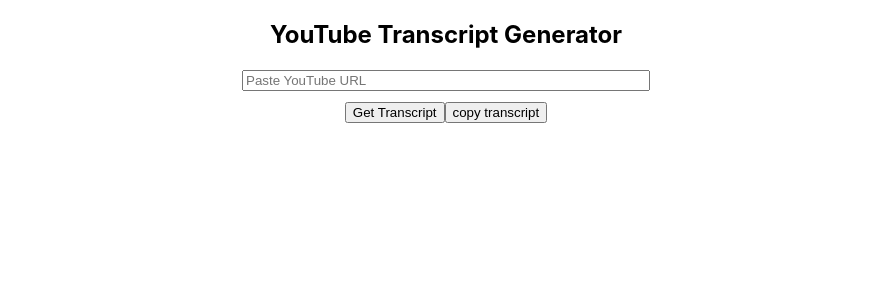
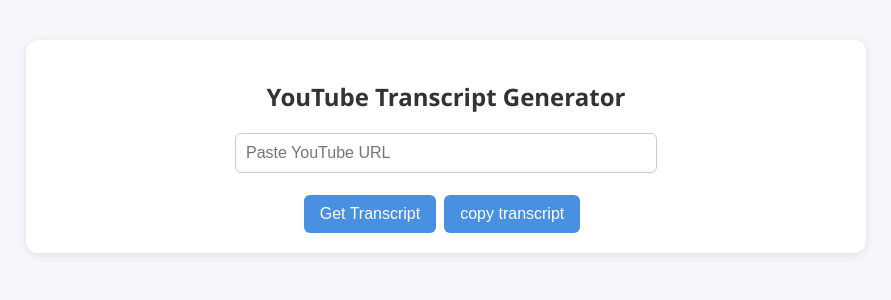
Before and after one commit to mihaimaxim/eco-app, a React (Create React App) app in the folder frontend/: page / in a window 1280 px wide. Shown: the top 300 px of the page, without its empty margins (194-1085 px from the left). Built offline with nearby package versions, Linux system fonts and the light colour scheme.

Commit message:
app styled up

```diff
--- a/frontend/src/App.js
+++ b/frontend/src/App.js
@@ -39,7 +39,7 @@
       <br />
       <button onClick={fetchTranscript}>Get Transcript</button>
       {error && <p style={{ color: "red" }}>{error}</p>}
-      {transcript && <textarea rows={45} value={transcript} readOnly />}
+      {transcript && <textarea rows={30} value={transcript} readOnly />}
       <button onClick={() => navigator.clipboard.writeText(transcript)}>
         copy transcript
       </button>
--- a/frontend/src/index.css
+++ b/frontend/src/index.css
@@ -1,17 +1,66 @@
 body {
+  font-family: 'Segoe UI', Tahoma, Geneva, Verdana, sans-serif;
+  background-color: #f5f7fa;
   margin: 0;
-  font-family: -apple-system, BlinkMacSystemFont, 'Segoe UI', 'Roboto', 'Oxygen',
-    'Ubuntu', 'Cantarell', 'Fira Sans', 'Droid Sans', 'Helvetica Neue',
-    sans-serif;
-  -webkit-font-smoothing: antialiased;
-  -moz-osx-font-smoothing: grayscale;
+  padding: 0;
 }
 
-code {
-  font-family: source-code-pro, Menlo, Monaco, Consolas, 'Courier New',
-    monospace;
+.App {
+  max-width: 800px;
+  margin: 40px auto;
+  padding: 20px;
+  background: #ffffff;
+  border-radius: 12px;
+  box-shadow: 0 2px 8px rgba(0, 0, 0, 0.1);
+  text-align: center;
+}
+
+h2 {
+  margin-bottom: 20px;
+  color: #333;
+}
+
+input[type="text"] {
+  width: 80%;
+  padding: 10px;
+  font-size: 1rem;
+  margin-bottom: 12px;
+  border: 1px solid #ccc;
+  border-radius: 6px;
+}
+
+button {
+  padding: 10px 16px;
+  font-size: 1rem;
+  margin-top: 12px;
+  margin-right: 8px;
+  border: none;
+  border-radius: 6px;
+  background-color: #4a90e2;
+  color: white;
+  cursor: pointer;
+  transition: background-color 0.2s ease;
+}
+
+button:hover {
+  background-color: #357bd8;
 }
 
 textarea {
-  width: 50%;
+  width: 100%;
+  height: 400px;
+  padding: 12px;
+  margin-top: 20px;
+  font-size: 0.95rem;
+  font-family: monospace;
+  resize: vertical;
+  box-sizing: border-box;
+  border-radius: 6px;
+  border: 1px solid #ccc;
+  background-color: #fefefe;
 }
+
+p {
+  color: red;
+  font-weight: bold;
+}
```
